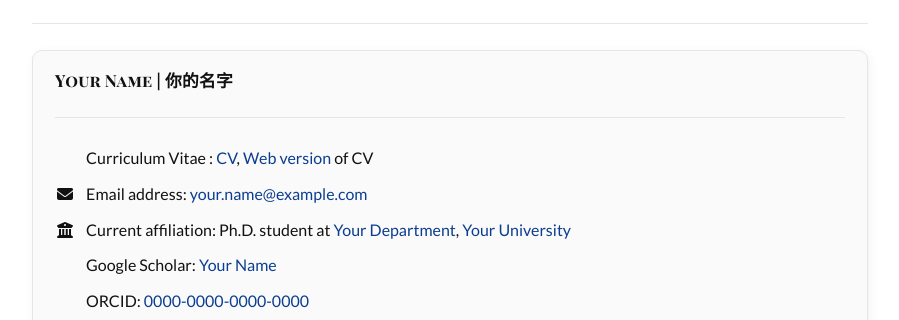
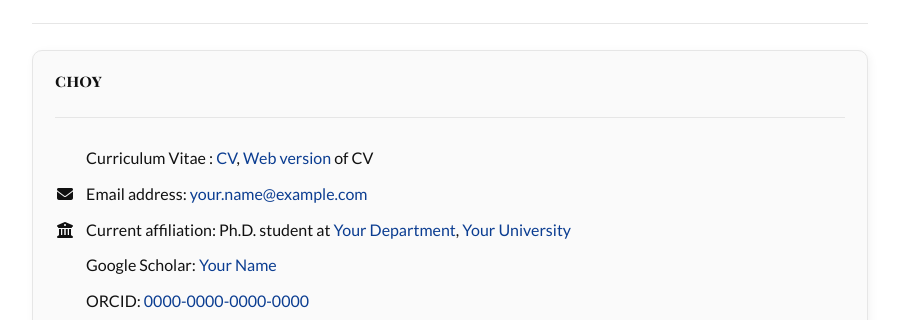
Before and after one commit to QZJ11111/choy.github.io, a plain HTML site: page index.html in a window 1280 px wide. Shown: the part 244-564 px from the top of the page, without its empty margins (190-1089 px from the left). Drawn offline with nearby package versions, Linux system fonts and the light colour scheme; some icons are missing.

Commit message:
Update index.html

```diff
--- a/index.html
+++ b/index.html
@@ -3,7 +3,7 @@
 <head>
   <meta charset="utf-8" />
   <meta name="viewport" content="width=device-width, initial-scale=1" />
-  <title>Your Name（你的名字）</title>
+  <title>choy</title>
   <meta name="description" content="homepage of Your Name" />
   <meta name="author" content="Your Name" />
   <link rel="shortcut icon" href="favicon.png" />
@@ -83,7 +83,7 @@
 
       <!-- ================= 信息卡片 ================= -->
       <div class="card">
-        <h4>Your Name | 你的名字</h4>
+        <h4>choy</h4>
         <hr />
         <ul>
           <li>
```
